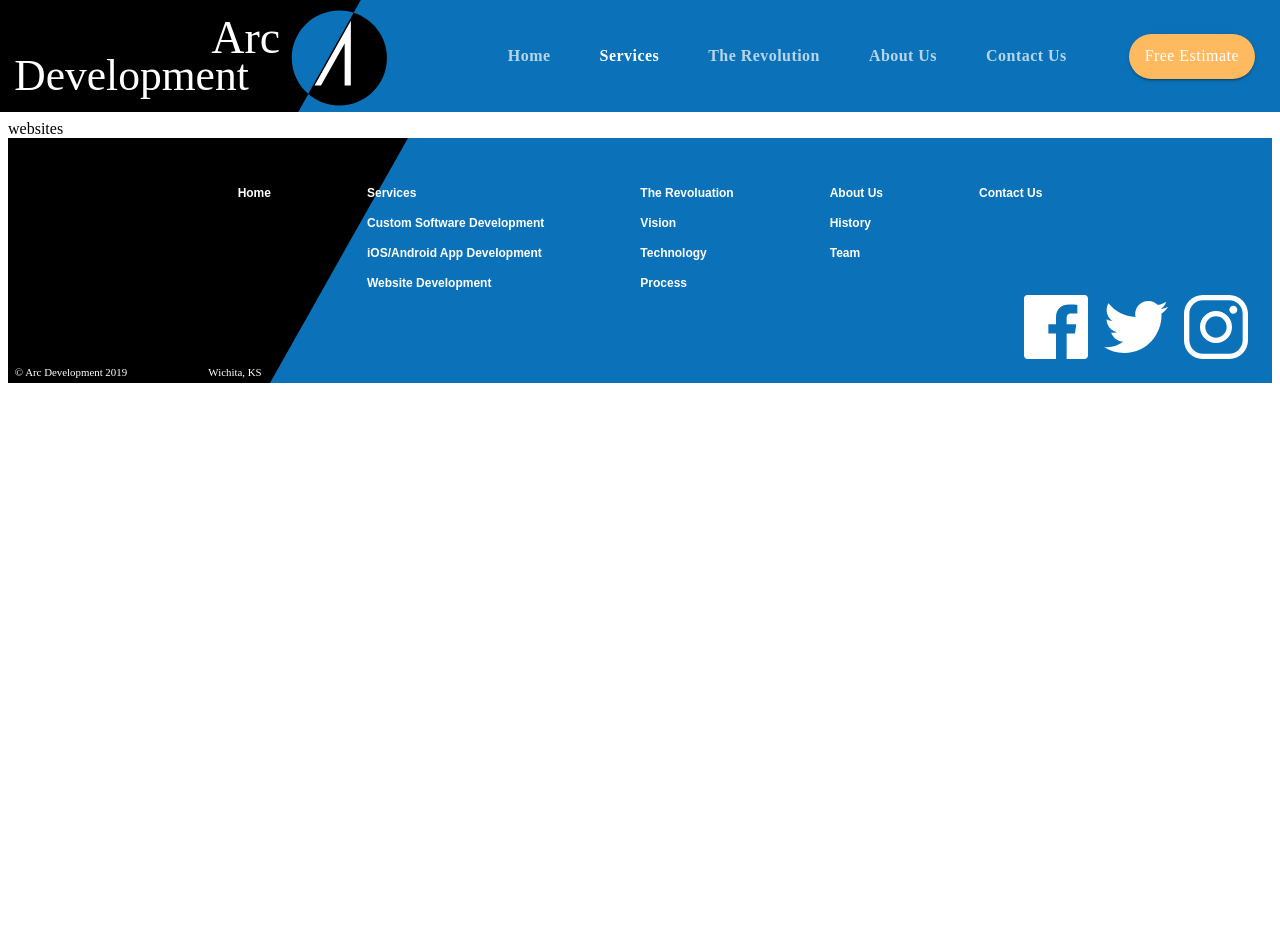
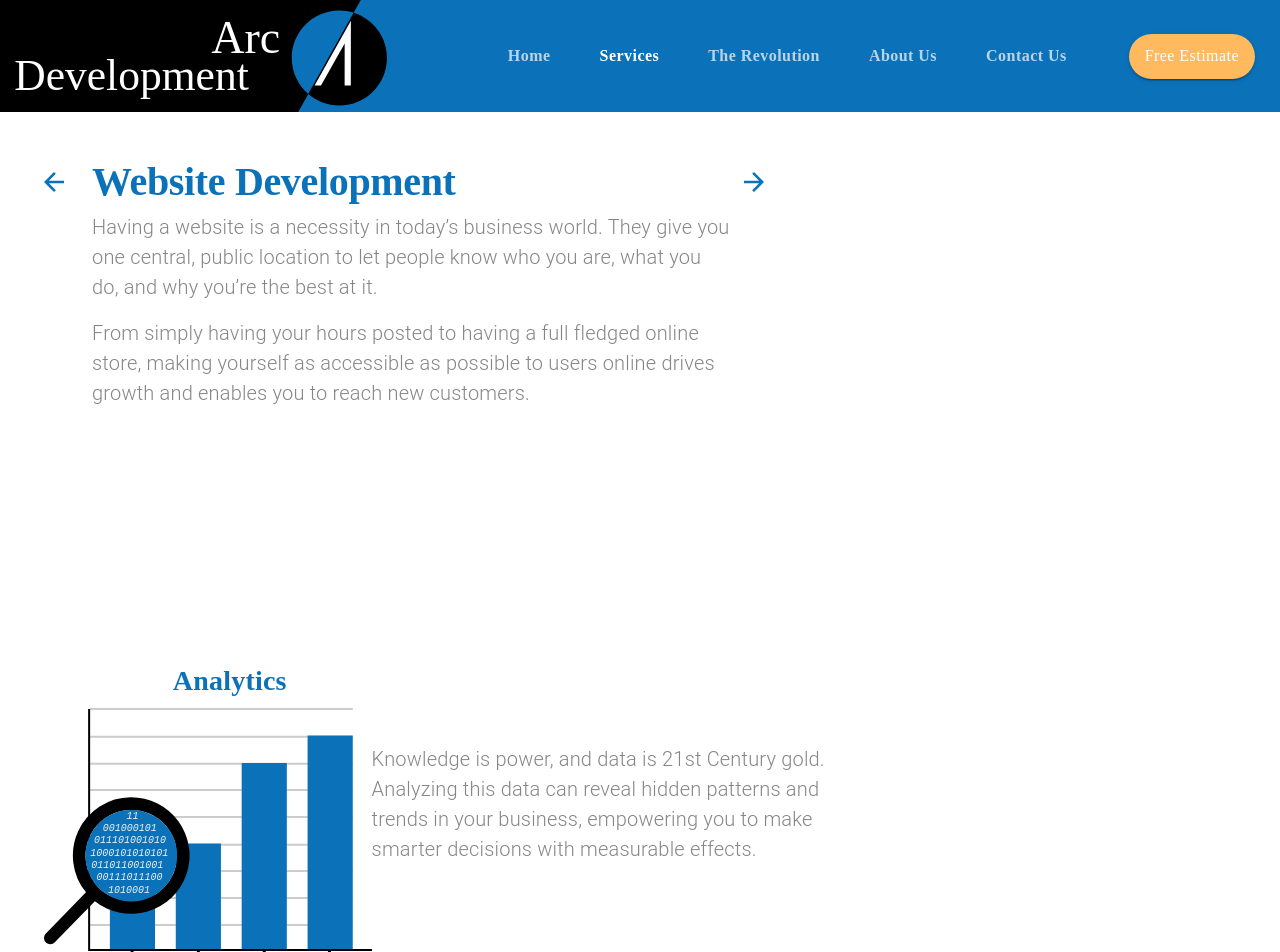
Before and after one commit to pvanweel2997/ArcDevelopment, a React (Create React App) app: page /websites in a window 1280 px wide. Shown: the top 952 px of the page. Before the commit the page ends 800 px from the top, so only its background shows below. Built offline with nearby package versions, Linux system fonts and the light colour scheme; the HTML template or start-up script is replaced by a standard one.

Commit message:
finished website development page

```diff
--- a/src/components/ui/MobileApps.js
+++ b/src/components/ui/MobileApps.js
@@ -1,7 +1,7 @@
 import React from 'react';
 import { Link } from 'react-router-dom';
 import Lottie from 'react-lottie';
-import { makeStyles, useTheme } from '@material-ui/styles';
+import { makeStyles } from '@material-ui/styles';
 import { Grid, Typography, IconButton, useMediaQuery } from '@material-ui/core';
 import backArrow from '../../assets/backArrow.svg';
 import forwardArrow from '../../assets/forwardArrow.svg';
--- a/src/components/ui/Websites.js
+++ b/src/components/ui/Websites.js
@@ -1,7 +1,283 @@
 import React from 'react';
+import { Link } from 'react-router-dom';
+import { makeStyles } from '@material-ui/styles';
+import { Grid, Typography, IconButton, useMediaQuery } from '@material-ui/core';
+import backArrow from '../../assets/backArrow.svg';
+import forwardArrow from '../../assets/forwardArrow.svg';
+import analytics from '../../assets/analytics.svg';
+import seo from '../../assets/seo.svg';
+import outreach from '../../assets/outreach.svg';
+import ecommerce from '../../assets/ecommerce.svg';
+import CallToAction from './CallToAction';
 
-const Websites = () => {
-  return <div>websites</div>;
+const useStyles = makeStyles(theme => ({
+  heading: {
+    maxWidth: '40em',
+  },
+  arrowContainer: {
+    marginTop: '0.5em',
+  },
+  rowContainer: {
+    paddingLeft: '5em',
+    paddingRight: '5em',
+    [theme.breakpoints.down('sm')]: {
+      paddingLeft: '1.5em',
+      paddingRight: '1.5em',
+    },
+  },
+  paragraphContainer: {
+    maxWidth: '30em',
+  },
+}));
+
+const Websites = ({ setValue, setSelectedIndex }) => {
+  const classes = useStyles();
+
+  const matchesMD = useMediaQuery(theme => theme.breakpoints.down('md'));
+  const matchesSM = useMediaQuery(theme => theme.breakpoints.down('sm'));
+  const matchesXS = useMediaQuery(theme => theme.breakpoints.down('xs'));
+  return (
+    <Grid container direction="column">
+      <Grid
+        item
+        container
+        direction="row"
+        className={classes.rowContainer}
+        justifyContent={matchesMD ? 'center' : undefined}
+        style={{ marginTop: matchesXS ? '1em' : '2em' }}
+      >
+        <Grid
+          item
+          className={classes.arrowContainer}
+          style={{
+            marginRight: '1em',
+            marginLeft: '-3.5em',
+            display: matchesMD ? 'none' : 'block',
+          }}
+        >
+          <IconButton
+            style={{
+              backgroundColor: 'transparent',
+            }}
+            component={Link}
+            to="/mobileapps"
+            onClick={e => {
+              setSelectedIndex(2);
+            }}
+          >
+            <img
+              src={backArrow}
+              alt="Back to iOS/Android App Development Page"
+            />
+          </IconButton>
+        </Grid>
+        <Grid item container direction="column" className={classes.heading}>
+          <Grid item>
+            <Typography align={matchesMD ? 'center' : undefined} variant="h2">
+              Website Development
+            </Typography>
+          </Grid>
+          <Grid item>
+            <Typography
+              align={matchesMD ? 'center' : undefined}
+              variant="body1"
+              paragraph
+            >
+              Having a website is a necessity in today’s business world. They
+              give you one central, public location to let people know who you
+              are, what you do, and why you’re the best at it.
+            </Typography>
+            <Typography
+              align={matchesMD ? 'center' : undefined}
+              variant="body1"
+              paragraph
+            >
+              From simply having your hours posted to having a full fledged
+              online store, making yourself as accessible as possible to users
+              online drives growth and enables you to reach new customers.
+            </Typography>
+          </Grid>
+        </Grid>
+        <Grid
+          item
+          className={classes.arrowContainer}
+          style={{ display: matchesMD ? 'none' : 'block' }}
+        >
+          <IconButton
+            style={{ backgroundColor: 'transparent' }}
+            component={Link}
+            to="/services"
+            onClick={e => {
+              setSelectedIndex(0);
+            }}
+          >
+            <img src={forwardArrow} alt="Forward to Services Page" />
+          </IconButton>
+        </Grid>
+      </Grid>
+      <Grid
+        item
+        container
+        direction={matchesSM ? 'column' : 'row'}
+        alignItems="center"
+        className={classes.rowContainer}
+        style={{ marginTop: '15em' }}
+      >
+        <Grid item>
+          <Grid container direction="column">
+            <Grid item>
+              <Typography variant="h4" gutterBottom align="center">
+                Analytics
+              </Typography>
+            </Grid>
+            <Grid item>
+              <img
+                src={analytics}
+                style={{ marginLeft: '-2.75em' }}
+                alt="graph with magnifying glass revealing ones and zeroes"
+              />
+            </Grid>
+          </Grid>
+        </Grid>
+        <Grid item className={classes.paragraphContainer}>
+          <Typography
+            variant="body1"
+            paragraph
+            align={matchesSM ? 'center' : undefined}
+          >
+            Knowledge is power, and data is 21st Century gold. Analyzing this
+            data can reveal hidden patterns and trends in your business,
+            empowering you to make smarter decisions with measurable effects.
+          </Typography>
+        </Grid>
+      </Grid>
+      <Grid
+        item
+        container
+        direction={matchesSM ? 'column' : 'row'}
+        alignItems="center"
+        justifyContent="flex-end"
+        className={classes.rowContainer}
+        style={{ marginBottom: '15em', marginTop: '15em' }}
+      >
+        <Grid item>
+          <Grid container direction="column">
+            <Grid item>
+              <Typography align="center" variant="h4" gutterBottom>
+                E-Commerce
+              </Typography>
+            </Grid>
+            <Grid item>
+              <img src={ecommerce} alt="world outline made of dollar signs" />
+            </Grid>
+          </Grid>
+        </Grid>
+        <Grid
+          item
+          style={{ marginLeft: matchesSM ? 0 : '1em' }}
+          className={classes.paragraphContainer}
+        >
+          <Typography variant="body1" paragraph>
+            It’s no secret that people like to shop online.
+          </Typography>
+          <Typography variant="body1" paragraph>
+            In 2017 over $2.3 trillion was spent in e-commerce, and it’s time
+            for your slice of that pie.
+          </Typography>
+        </Grid>
+      </Grid>
+      <Grid
+        item
+        container
+        direction={matchesSM ? 'column' : 'row'}
+        alignItems="center"
+        className={classes.rowContainer}
+      >
+        <Grid item>
+          <Grid container direction="column">
+            <Grid item>
+              <Typography variant="h4" gutterBottom align="center">
+                Outreach
+              </Typography>
+            </Grid>
+            <Grid item>
+              <img src={outreach} alt="megaphone" />
+            </Grid>
+          </Grid>
+        </Grid>
+        <Grid
+          item
+          style={{ marginLeft: matchesSM ? 0 : '1em' }}
+          className={classes.paragraphContainer}
+        >
+          <Typography
+            variant="body1"
+            paragraph
+            align={matchesSM ? 'center' : undefined}
+          >
+            Draw people in with a dazzling website. Showing off your products
+            online is a great way to help customers decide what’s right for them
+            before visiting in person.
+          </Typography>
+        </Grid>
+      </Grid>
+      <Grid
+        item
+        container
+        direction={matchesSM ? 'column' : 'row'}
+        alignItems="center"
+        justifyContent="flex-end"
+        className={classes.rowContainer}
+        style={{ marginTop: '15em', marginBottom: '15em' }}
+      >
+        <Grid item>
+          <Grid container direction="column">
+            <Grid item>
+              <Typography align="center" variant="h4" gutterBottom>
+                Search Engine
+                <br />
+                Optimization
+              </Typography>
+            </Grid>
+            <Grid item>
+              <img src={seo} alt="website standing on a winner's podium" />
+            </Grid>
+          </Grid>
+        </Grid>
+        <Grid
+          item
+          style={{ marginLeft: matchesSM ? 0 : '1em' }}
+          className={classes.paragraphContainer}
+        >
+          <Typography
+            variant="body1"
+            paragraph
+            align={matchesSM ? 'center' : undefined}
+          >
+            How often have you ever been to the second page of Google results?
+          </Typography>
+          <Typography
+            variant="body1"
+            paragraph
+            align={matchesSM ? 'center' : undefined}
+          >
+            If you’re like us, probably never
+          </Typography>
+          <Typography
+            variant="body1"
+            paragraph
+            align={matchesSM ? 'center' : undefined}
+          >
+            Customers don’t go there either, so we make sure your website is
+          </Typography>
+        </Grid>
+      </Grid>
+      <Grid item>
+        {/*---- Call To Action Block ----- */}
+        <CallToAction setValue={setValue} />
+      </Grid>
+    </Grid>
+  );
 };
 
 export default Websites;
```
